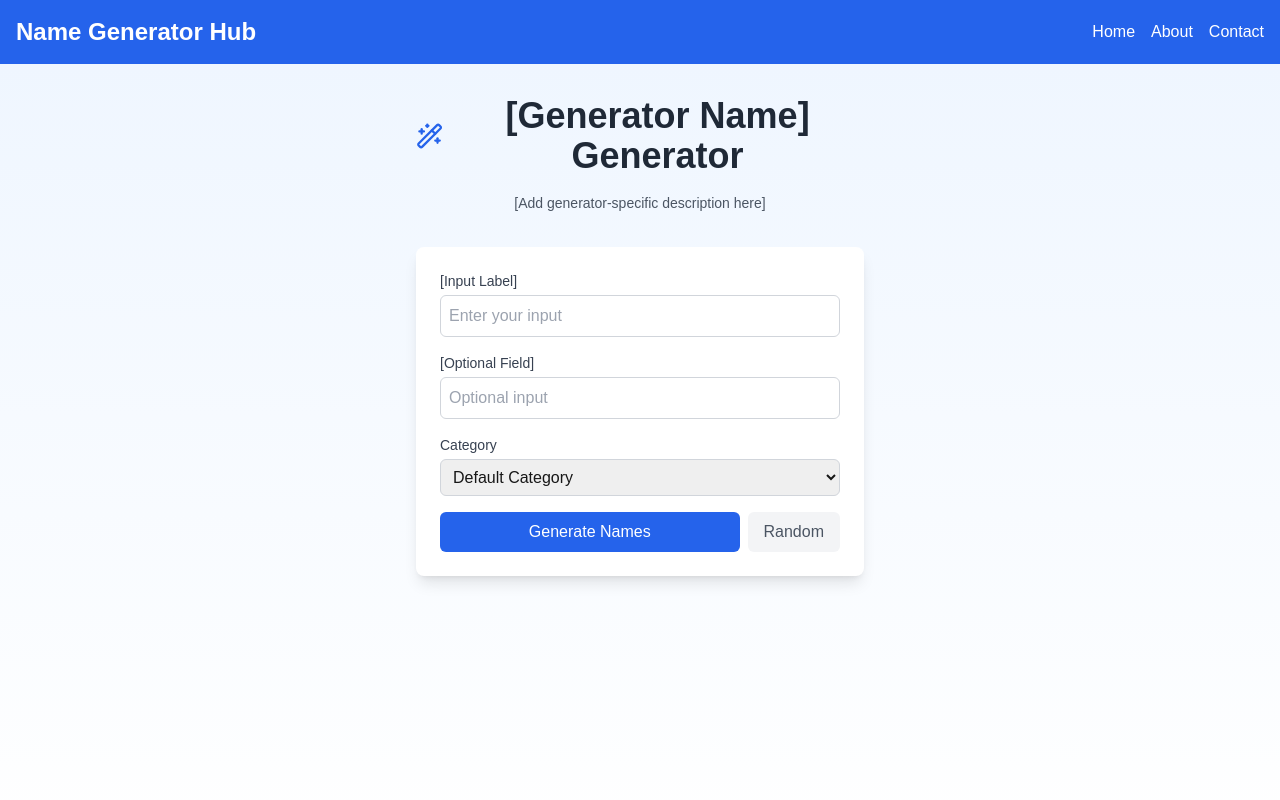
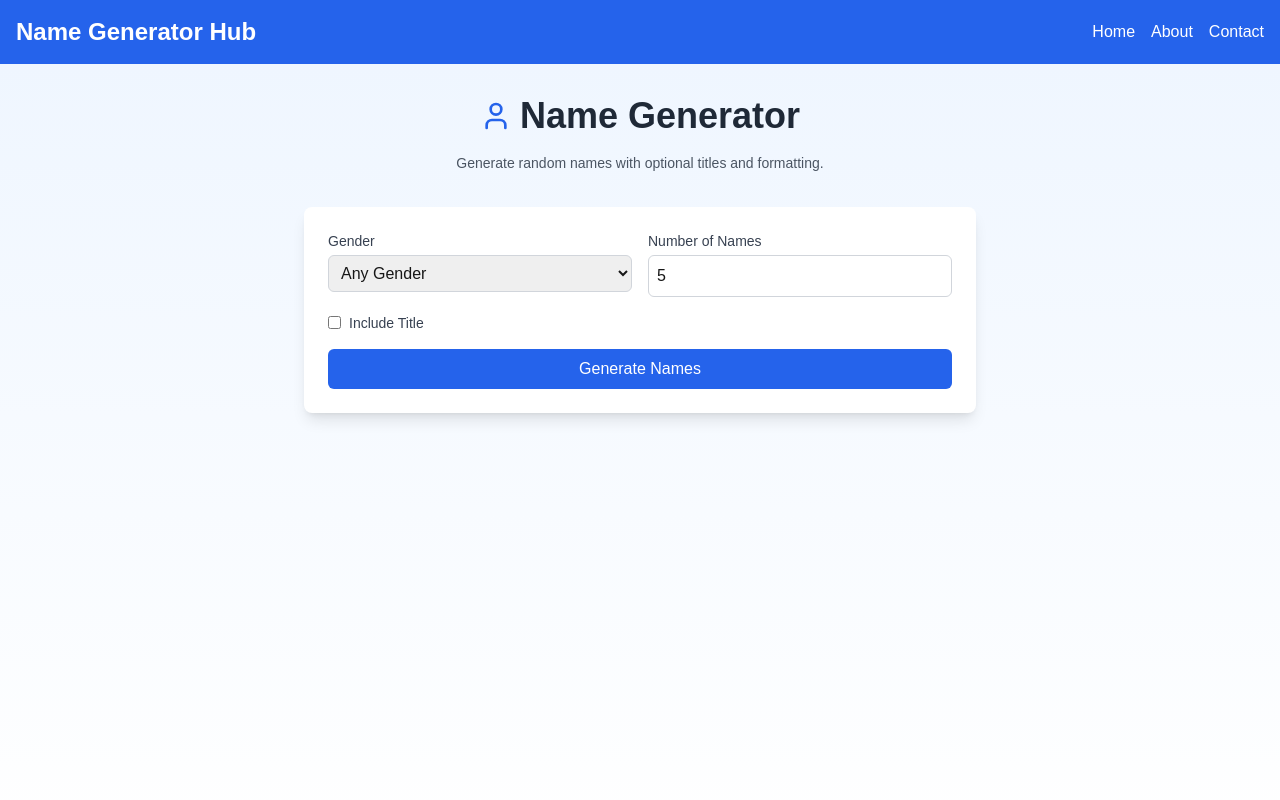
Before and after one commit to nellyd/namegenerator808, a Next.js app: page /name-generator in a window 1280 px wide. Shown: the top 800 px of the page. Built offline with nearby package versions, Linux system fonts and the light colour scheme.

Commit message:
new page - new generator

```diff
--- a/src/app/name-generator/page.tsx
+++ b/src/app/name-generator/page.tsx
@@ -1,39 +1,97 @@
 'use client';
-import { useState } from 'react';
-import { Copy, CheckCheck, Wand2 } from 'lucide-react';
 
-// This data structure will change based on generator type
-const sampleData = {
-  // Add relevant sample data here
-  examples: ['Sample1', 'Sample2', 'Sample3']
+import React, { useState } from 'react';
+import { Copy, CheckCheck, User } from 'lucide-react';
+
+type Gender = 'male' | 'female' | 'any';
+type NameFormat = 'basic' | 'formal';
+
+interface GeneratedName {
+  firstName: string;
+  lastName: string;
+  title?: string;
+  gender: string;
+}
+
+const nameData = {
+  firstNames: {
+    male: [
+      'James', 'John', 'Robert', 'Michael', 'William',
+      'David', 'Richard', 'Joseph', 'Thomas', 'Charles'
+    ],
+    female: [
+      'Mary', 'Patricia', 'Jennifer', 'Linda', 'Elizabeth',
+      'Barbara', 'Susan', 'Jessica', 'Sarah', 'Karen'
+    ]
+  },
+  lastNames: [
+    'Smith', 'Johnson', 'Williams', 'Brown', 'Jones',
+    'Garcia', 'Miller', 'Davis', 'Rodriguez', 'Martinez'
+  ],
+  titles: {
+    male: ['Mr.', 'Dr.', 'Prof.'],
+    female: ['Ms.', 'Mrs.', 'Dr.', 'Prof.']
+  }
 };
 
-export default function GeneratorPage() {
+export default function NameGenerator() {
   const [formData, setFormData] = useState({
-    // Adjust these fields based on generator type
-    mainInput: '',
-    optionalField: '',
-    category: 'default'
+    gender: 'any' as Gender,
+    includeTitle: false,
+    count: 5
   });
-  const [results, setResults] = useState<string[]>([]);
+
+  const [results, setResults] = useState<GeneratedName[]>([]);
   const [copiedIndex, setCopiedIndex] = useState<number | null>(null);
 
-  function generateNames() {
-    // Add generator-specific logic here
-    const names = ['Example Name 1', 'Example Name 2', 'Example Name 3'];
+  // Helper function to get random item from array
+  const getRandom = <T,>(arr: T[]): T => arr[Math.floor(Math.random() * arr.length)];
+
+  // Generate a single name
+  const generateName = (): GeneratedName => {
+    const selectedGender = formData.gender === 'any'
+      ? (Math.random() > 0.5 ? 'male' : 'female')
+      : formData.gender;
+
+    const genderKey = selectedGender as 'male' | 'female';
+    const firstName = getRandom(nameData.firstNames[genderKey]);
+    const lastName = getRandom(nameData.lastNames);
+
+    const name: GeneratedName = {
+      firstName,
+      lastName,
+      gender: selectedGender
+    };
+
+    if (formData.includeTitle) {
+      name.title = getRandom(nameData.titles[genderKey]);
+    }
+
+    return name;
+  };
+
+  const generateNames = (): GeneratedName[] => {
+    const names: GeneratedName[] = [];
+    for (let i = 0; i < formData.count; i++) {
+      names.push(generateName());
+    }
     return names;
-  }
+  };
+
+  const formatName = (name: GeneratedName): string => {
+    return `${name.title ? name.title + ' ' : ''}${name.firstName} ${name.lastName}`;
+  };
 
   const handleSubmit = (e: React.FormEvent) => {
     e.preventDefault();
-    const generatedResults = generateNames();
-    setResults(generatedResults);
+    const generatedNames = generateNames();
+    setResults(generatedNames);
     setCopiedIndex(null);
   };
 
-  const copyToClipboard = async (text: string, index: number) => {
+  const copyToClipboard = async (name: GeneratedName, index: number) => {
     try {
-      await navigator.clipboard.writeText(text);
+      await navigator.clipboard.writeText(formatName(name));
       setCopiedIndex(index);
       setTimeout(() => setCopiedIndex(null), 2000);
     } catch (err) {
@@ -41,119 +99,97 @@ export default function GeneratorPage() {
     }
   };
 
-  const fillRandomData = () => {
-    // Add random data generation logic here
-    setFormData({
-      mainInput: 'Sample',
-      optionalField: '',
-      category: 'default'
-    });
-  };
-
   return (
     <div className="min-h-screen bg-gradient-to-b from-blue-50 to-white p-8">
-      <div className="max-w-md mx-auto">
+      <div className="max-w-2xl mx-auto">
         <h1 className="text-4xl font-bold mb-4 text-center text-gray-800 flex items-center justify-center gap-2">
-          <Wand2 className="h-8 w-8 text-blue-600" />
-          [Generator Name] Generator
+          <User className="h-8 w-8 text-blue-600" />
+          Name Generator
         </h1>
 
-        {/* Description */}
         <div className="mb-8 text-center">
           <p className="text-gray-600 text-sm leading-relaxed">
-            [Add generator-specific description here]
+            Generate random names with optional titles and formatting.
           </p>
         </div>
 
         <div className="bg-white rounded-lg shadow-lg p-6 mb-8">
           <form onSubmit={handleSubmit} className="space-y-4">
-            {/* Main Input Field */}
+            <div className="grid grid-cols-1 md:grid-cols-2 gap-4">
               <div>
                 <label className="block text-sm font-medium text-gray-700 mb-1">
-                [Input Label]
-              </label>
-              <input
-                type="text"
-                className="w-full border border-gray-300 p-2 rounded-md focus:ring-2 focus:ring-blue-500 focus:border-blue-500 outline-none"
-                value={formData.mainInput}
-                onChange={(e) => setFormData({...formData, mainInput: e.target.value})}
-                required
-                placeholder="Enter your input"
-              />
-            </div>
-
-            {/* Optional Fields */}
-            <div>
-              <label className="block text-sm font-medium text-gray-700 mb-1">
-                [Optional Field]
-              </label>
-              <input
-                type="text"
-                className="w-full border border-gray-300 p-2 rounded-md focus:ring-2 focus:ring-blue-500 focus:border-blue-500 outline-none"
-                value={formData.optionalField}
-                onChange={(e) => setFormData({...formData, optionalField: e.target.value})}
-                placeholder="Optional input"
-              />
-            </div>
-
-            {/* Category Selection */}
-            <div>
-              <label className="block text-sm font-medium text-gray-700 mb-1">
-                Category
+                  Gender
                 </label>
                 <select
                   className="w-full border border-gray-300 p-2 rounded-md focus:ring-2 focus:ring-blue-500 focus:border-blue-500 outline-none"
-                value={formData.category}
-                onChange={(e) => setFormData({...formData, category: e.target.value})}
+                  value={formData.gender}
+                  onChange={(e) => setFormData({...formData, gender: e.target.value as Gender})}
                 >
-                <option value="default">Default Category</option>
-                <option value="other">Other Category</option>
+                  <option value="any">Any Gender</option>
+                  <option value="male">Male</option>
+                  <option value="female">Female</option>
                 </select>
               </div>
 
-            {/* Buttons */}
-            <div className="flex gap-2">
+              <div>
+                <label className="block text-sm font-medium text-gray-700 mb-1">
+                  Number of Names
+                </label>
+                <input
+                  type="number"
+                  min={1}
+                  max={10}
+                  value={formData.count}
+                  onChange={(e) => setFormData({...formData, count: parseInt(e.target.value) || 5})}
+                  className="w-full border border-gray-300 p-2 rounded-md focus:ring-2 focus:ring-blue-500 focus:border-blue-500 outline-none"
+                />
+              </div>
+            </div>
+
+            <div className="flex items-center">
+              <input
+                type="checkbox"
+                id="includeTitle"
+                checked={formData.includeTitle}
+                onChange={(e) => setFormData({...formData, includeTitle: e.target.checked})}
+                className="rounded text-blue-600 mr-2"
+              />
+              <label htmlFor="includeTitle" className="text-sm text-gray-700">
+                Include Title
+              </label>
+            </div>
+
             <button
               type="submit"
-                className="flex-1 bg-blue-600 text-white py-2 px-4 rounded-md hover:bg-blue-700 transition-colors duration-200 font-medium focus:outline-none focus:ring-2 focus:ring-blue-500 focus:ring-offset-2"
+              className="w-full bg-blue-600 text-white py-2 px-4 rounded-md hover:bg-blue-700 transition-colors duration-200 font-medium focus:outline-none focus:ring-2 focus:ring-blue-500 focus:ring-offset-2"
             >
               Generate Names
             </button>
-
-              <button
-                type="button"
-                onClick={fillRandomData}
-                className="bg-gray-100 text-gray-600 py-2 px-4 rounded-md hover:bg-gray-200 transition-colors duration-200 font-medium focus:outline-none focus:ring-2 focus:ring-gray-500 focus:ring-offset-2"
-              >
-                Random
-              </button>
-            </div>
           </form>
         </div>
 
-        {/* Results Section */}
         {results.length > 0 && (
-          <div
-            className="bg-white rounded-lg shadow-lg p-6"
-            style={{
-              animation: 'fadeIn 0.5s ease-in'
-            }}
-          >
+          <div className="bg-white rounded-lg shadow-lg p-6">
             <h2 className="text-2xl font-bold mb-4 text-gray-800">
-              Your Generated Names:
+              Generated Names
             </h2>
-            <div className="grid gap-2">
-              {results.map((result, index) => (
+            <div className="grid gap-4">
+              {results.map((name, index) => (
                 <div
                   key={index}
-                  className="group p-3 bg-gray-50 rounded-md text-gray-700 hover:bg-gray-100 transition-colors duration-200 flex justify-between items-center"
-                  style={{
-                    animation: `slideIn 0.3s ease-out ${index * 0.1}s`
-                  }}
+                  className="group bg-gray-50 rounded-md p-4 hover:bg-gray-100 transition-colors duration-200"
                 >
-                  <span className="font-medium">{result}</span>
+                  <div className="flex justify-between items-start">
+                    <div>
+                      <span className="font-medium text-lg">
+                        {formatName(name)}
+                      </span>
+                      <div className="text-sm text-gray-500 mt-1">
+                        Gender: {name.gender}
+                      </div>
+                    </div>
                     <button
-                    onClick={() => copyToClipboard(result, index)}
+                      onClick={() => copyToClipboard(name, index)}
                       className="text-gray-400 hover:text-gray-600 focus:outline-none"
                       title="Copy to clipboard"
                     >
@@ -164,29 +200,12 @@ export default function GeneratorPage() {
                       )}
                     </button>
                   </div>
+                </div>
               ))}
             </div>
           </div>
         )}
       </div>
-
-      <style jsx global>{`
-        @keyframes fadeIn {
-          from { opacity: 0; }
-          to { opacity: 1; }
-        }
-
-        @keyframes slideIn {
-          from {
-            opacity: 0;
-            transform: translateY(10px);
-          }
-          to {
-            opacity: 1;
-            transform: translateY(0);
-          }
-        }
-      `}</style>
     </div>
   );
 }
```
Lines whose indentation alone changed are shown as unchanged.
